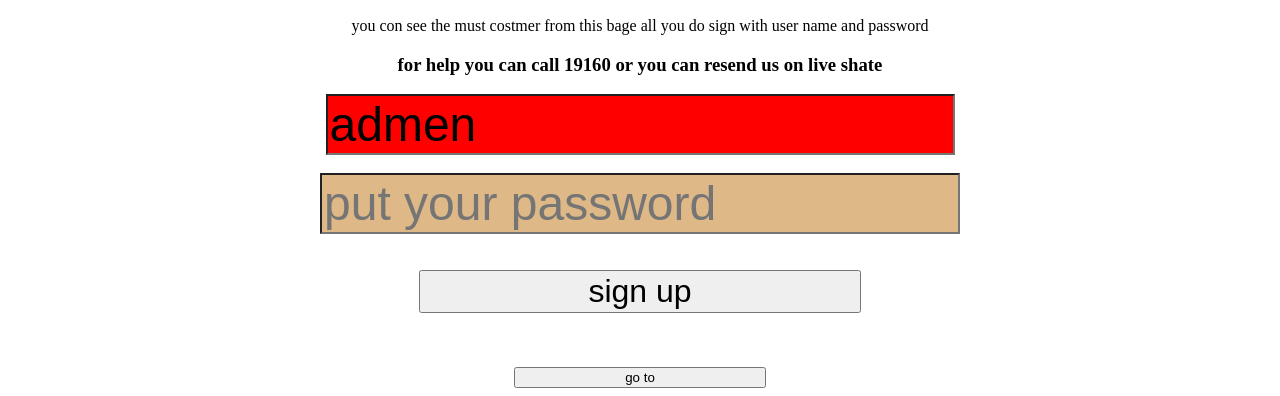
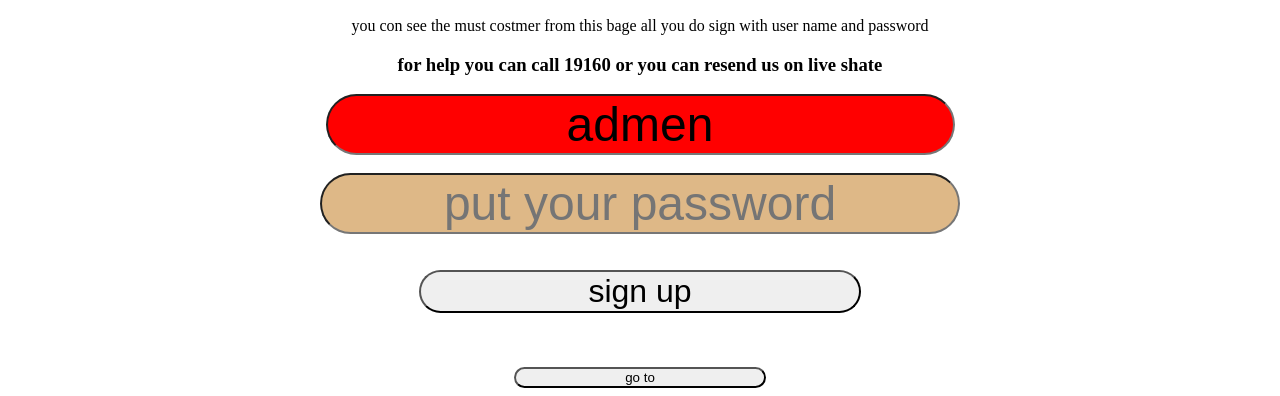
Before and after one commit to adelatef9/app, a plain HTML site: page index.html in a window 1280 px wide. Shown: the part 575-971 px from the top of the page. Drawn offline with Linux system fonts and the light colour scheme.

Commit message:
Add files via upload

```diff
--- a/index.html
+++ b/index.html
@@ -3,7 +3,7 @@
 <head>
     <meta charset="UTF-8">
     <meta name="viewport" content="width=device-width, initial-scale=1.0">
-    <title>Document</title>
+    <title>orange</title>
         </head>
 <body align="center" style=" font-style: white;" >
     <img src="wifi.png" alt="">
@@ -20,25 +20,25 @@
         for help you can call 19160 or you can resend us on live shate
     </h3>
     <form action="">
-    <input type="text" required placeholder="put your user name" value="admen" style="width:width: 50%;
+    <input type="text" required placeholder="put your user name" value="admen" style="text-align: center; border-radius: 40px; font- width:width: 50%;
     background: red;
-    font-size: -webkit-xxx-large; " >
+    font-size: -webkit-xxx-large; }" >
     <br>
     <br>
-    <input type="password"required placeholder="put your password" style="font-size: xxx-large;
+    <input type="password"required placeholder="put your password" style="font-size: xxx-large; text-align: center;
     background: burlywood;
-    width: 50%;
+    width: 50%; border-radius: 40px;
 }">
     <br>
     <br>
     <br>
-    <button type="submit" style="width: 35%;font-size: xx-large; ">sign up</button>
+    <button type="submit" style="width: 35%;font-size: xx-large; border-radius: 40px;">sign up</button>
     <br>
     <br>
     <br>
     <br>
     <a href="index(2).html">
-    <button type="button" style="width: 20%;">go to</button>
+    <button type="button" style="width: 20%; border-radius: 40px;">go to</button>
 </a>
 </form>
 </body>
```
